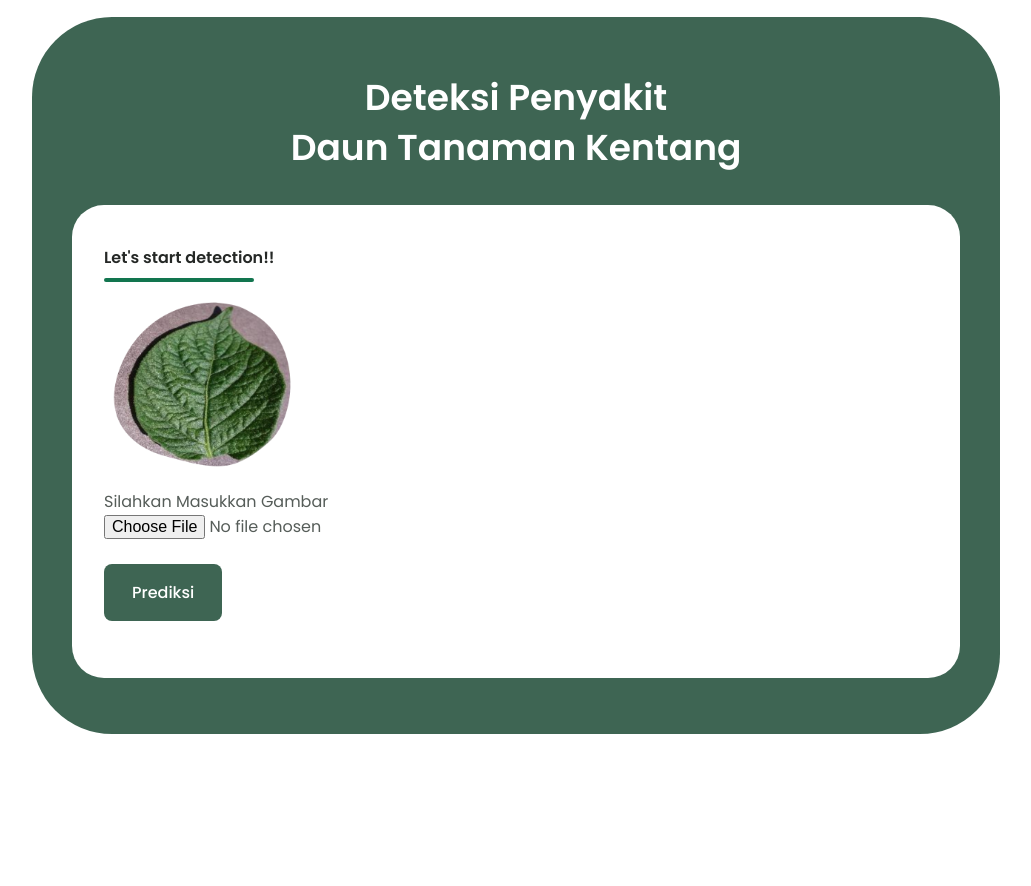
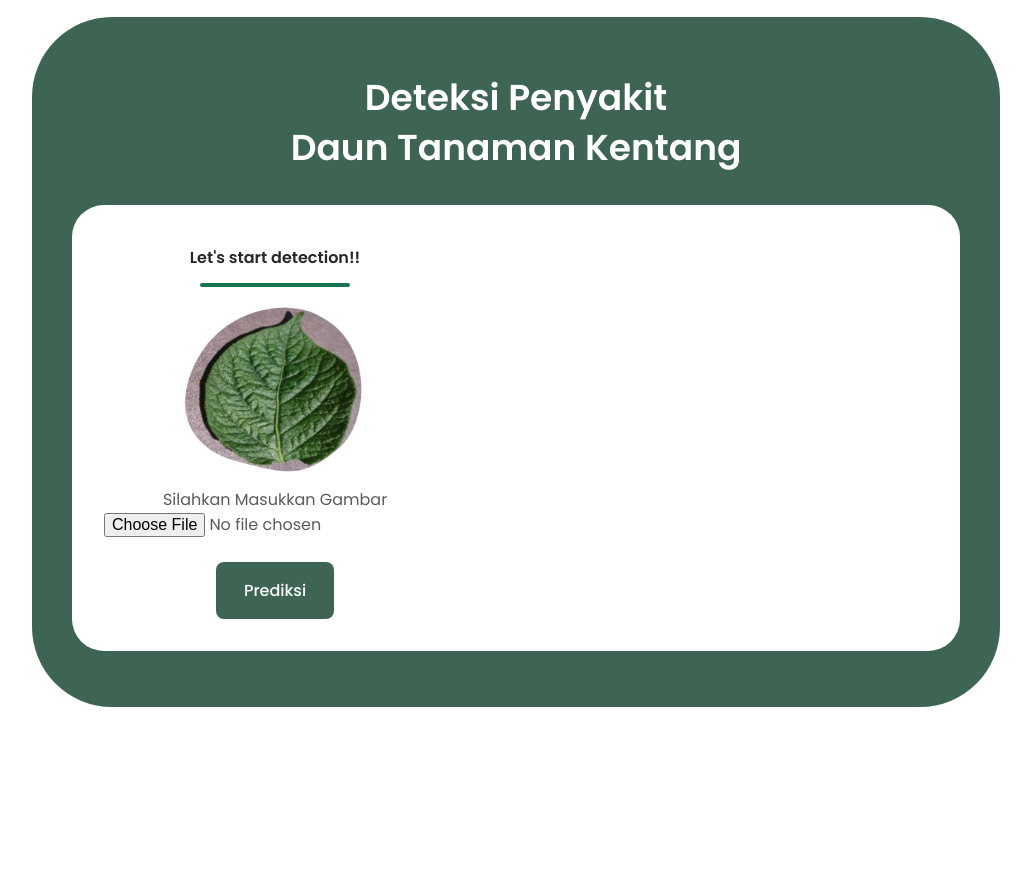
Before and after one commit to gizkarp/PACornAndPotato, a Flask app: page / in a window 1280 px wide. Shown: the part 3169-4055 px from the top of the page, without its empty margins (124-1155 px from the left). Run offline with Flask 3, Linux system fonts and the light colour scheme.

Commit message:
Update styles.css

```diff
--- a/static/css/styles.css
+++ b/static/css/styles.css
@@ -1161,4 +1161,18 @@
     align-items: center;
     flex-direction: column;
   }
+
+    .row {
+    display: flex;
+    align-items: center;
+    width: 100%;
+    justify-content: space-between;
+  }
+
+  .row .col {
+    display: flex;
+    flex-direction: column;
+    align-items: center;
+  }
+
 }
```
